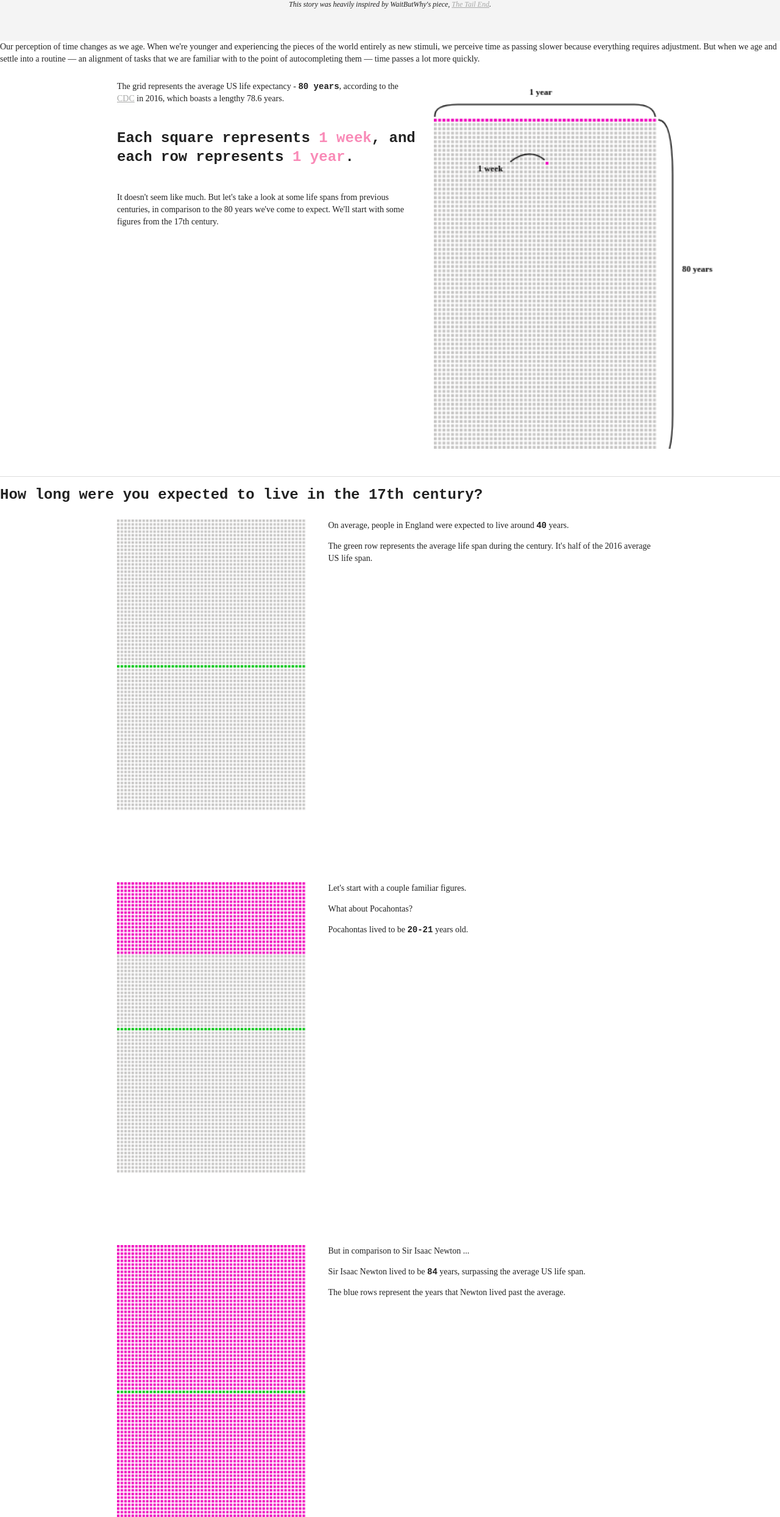
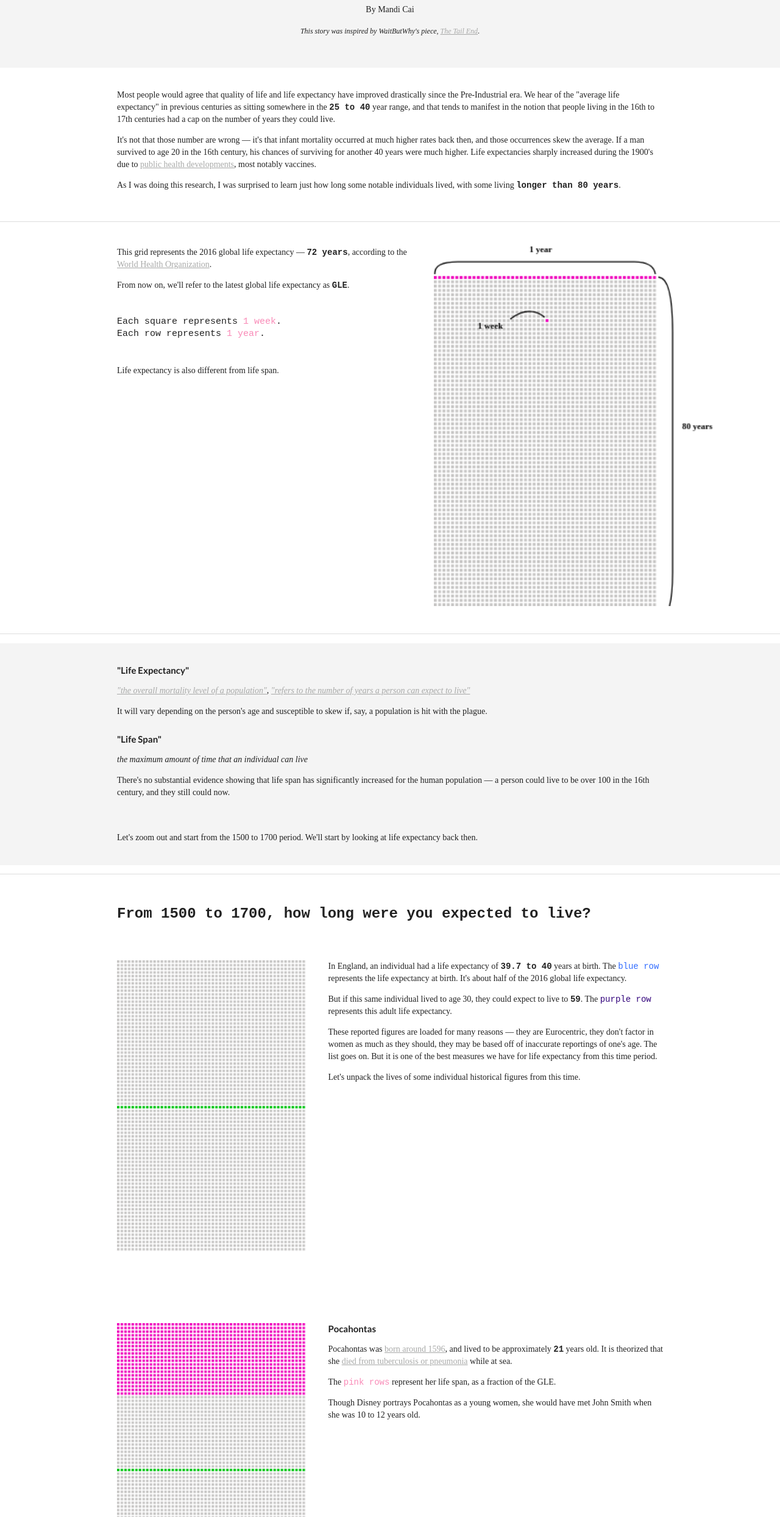
Before and after one commit to mandicai/canvassing, a plain HTML site: page index.html in a window 1280 px wide. Shown: the part 312-2800 px from the top of the page at 61% size. Drawn offline with nearby package versions, Linux system fonts and the light colour scheme; animation ran at ten frames a second; a web font is replaced by a local one.

Commit message:
- Add section with life expectation and life span definitions - Add more text to Newton and Pocahontas sections - Revise/rewrite intro - Add 18th century individual life spans - Change 17th century sections to include 1500 to 1700 duration

```diff
--- a/index.html
+++ b/index.html
@@ -12,53 +12,77 @@
 <body>
   <div class="header">
     <div></div><div></div>
-    <h1>Putting Time into Perspective Pt. 1</h1>
+    <h5>Putting Time into Perspective Pt. 1</h5>
+    <h1>Life Expectancies & Life Spans</h1>
     <span>By Mandi Cai</span>
-    <span class="inspo"><i>This story was heavily inspired by WaitButWhy's piece, <a href="https://waitbutwhy.com/2015/12/the-tail-end.html">The Tail End</a>.</i></span>
+    <span class="inspo"><i>This story was inspired by WaitButWhy's piece, <a href="https://waitbutwhy.com/2015/12/the-tail-end.html">The Tail End</a>.</i></span>
   </div>
-  <div class="content">
+  <div class="section">
     <p>
-      Our perception of time changes as we age. When we're younger and experiencing the pieces of the world
-      entirely as new stimuli, we perceive time as passing slower because everything requires adjustment. But
-      when we age and settle into a routine — an alignment of tasks that we are familiar with to the point
-      of autocompleting them — time passes a lot more quickly.
+      Most people would agree that quality of life and life expectancy have improved drastically since the Pre-Industrial era. We hear of the "average life expectancy"
+      in previous centuries as sitting somewhere in the <b>25 to 40</b> year range, and that tends to manifest in the notion that people living in the 16th to 17th centuries had a cap on the number of years they could live.
     </p>
+    <p>It's not that those number are wrong — it's that infant mortality occurred at much higher rates back then, and those occurrences skew the average. If a man survived to age 20 in the 16th century,
+      his chances of surviving for another 40 years were much higher. Life expectancies sharply increased during the 1900's due to <a href="https://www.cdc.gov/mmwr/preview/mmwrhtml/00056796.htm">public health developments</a>, most notably
+      vaccines.
+    </p>
+    <p>As I was doing this research, I was surprised to learn just how long some notable individuals lived, with some living <b>longer than 80 years</b>.</p>
   </div>
+  <div class="ui divider"></div>
   <div class="ui two column centered grid stackable">
     <div class="nine wide column">
       <p>
-        The grid represents the average US life expectancy - <b>80 years</b>, according to the
-        <a href="https://www.cdc.gov/nchs/fastats/life-expectancy.htm">CDC</a> in 2016, which boasts
-        a lengthy 78.6 years.
+        This grid represents the 2016 global life expectancy — <b>72 years</b>, according to the
+        <a href="https://www.cdc.gov/nchs/fastats/life-expectancy.htm">World Health Organization</a>.
       </p>
+      <p>From now on, we'll refer to the latest global life expectancy as <b>GLE</b>.</p>
       <div class="highlight">
-        <h2>
-          Each square represents <span class="week-highlight">1 week</span>, and each row represents <span class="year-highlight">1 year</span>.
-          <!-- <div id="week-year-vis"></div> -->
-        </h2>
+        <div>Each square represents <span class="week-highlight">1 week</span>.</div>
+        <div>Each row represents <span class="year-highlight">1 year</span>.</div>
+        <!-- <div id="week-year-vis"></div> -->
       </div>
-      <p>
-        It doesn't seem like much. But let's take a look at some life spans from previous centuries, in comparison
-        to the 80 years we've come to expect. We'll start with some figures from the 17th century.
-      </p>
+      <p>Life expectancy is also different from life span.</p>
     </div>
-    <div class="seven wide column">
+    <div class="diagram seven wide column">
       <div id="diagram"></div>
       <!-- <button id="original">Original</button>
       <button id="move">Move</button> -->
     </div>
   </div>
   <div class="ui divider"></div>
-  <div class="content">
-    <h2>How long were you expected to live in the 17th century?</h2>
+  <div class="section definitions">
+    <h4>"Life Expectancy"</h4>
+    <p>
+      <i>
+        <a href="https://www.who.int/gho/mortality_burden_disease/life_tables/situation_trends_text/en/">"the overall mortality level of a population"</a>,
+        <a href="https://ourworldindata.org/life-expectancy-how-is-it-calculated-and-how-should-it-be-interpreted">"refers to the number of years a person can expect to live"</a>
+      </i>
+    </p>
+    <p>It will vary depending on the person's age and susceptible to skew if, say, a population is hit with the plague.</p>
+    <h4>"Life Span"</h4>
+    <p><i>the maximum amount of time that an individual can live</i></p>
+    <p>
+      There's no substantial evidence showing that life span has significantly increased for the human population — a person could live
+      to be over 100 in the 16th century, and they still could now.
+    </p>
+    <br>
+    <br>
+    <p>Let's zoom out and start from the 1500 to 1700 period. We'll start by looking at life expectancy back then.</p>
+  </div>
+  <div class="ui divider"></div>
+  <div class="section">
+    <h2>From 1500 to 1700, how long were you expected to live?</h2>
   </div>
   <div class="ui two column centered grid stackable">
     <div class="six wide column">
       <div id="seventeeth-century-average"></div>
     </div>
     <div class="ten wide column">
-      <p>On average, people in England were expected to live around <b>40</b> years.</p>
-      <p>The <span class="green-row">green row</span> represents the average life span during the century. It's half of the 2016 average US life span.</p>
+      <p>In England, an individual had a life expectancy of <b>39.7 to 40</b> years at birth. The <span class="blue">blue row</span> represents the life expectancy at birth. It's about half of the 2016 global life expectancy.</p>
+      <p>But if this same individual lived to age 30, they could expect to live to <b>59</b>. The <span class="purple">purple row</span> represents this adult life expectancy.</p>
+      <p>These reported figures are loaded for many reasons — they are Eurocentric, they don't factor in women as much as they should, they may be based off of inaccurate reportings of one's age.
+        The list goes on. But it is one of the best measures we have for life expectancy from this time period.</p>
+      <p>Let's unpack the lives of some individual historical figures from this time.</p>
     </div>
   </div>
   <div class="ui two column centered grid stackable">
@@ -66,9 +90,10 @@
       <div id="pocahontas"></div>
     </div>
     <div class="ten wide column">
-      <p>Let's start with a couple familiar figures.</p>
-      <p>What about Pocahontas?</p>
-      <p>Pocahontas lived to be <b>20-21</b> years old.</p>
+      <h4>Pocahontas</h4>
+      <p>Pocahontas was <a href="https://www.smithsonianmag.com/history/true-story-pocahontas-180962649/">born around 1596</a>, and lived to be approximately <b>21</b> years old. It is theorized that she <a href="https://www.womenshistory.org/education-resources/biographies/pocahontas">died from tuberculosis or pneumonia</a> while at sea.</p>
+      <p>The <span class="pink">pink rows</span> represent her life span, as a fraction of the GLE.</p>
+      <p>Though Disney portrays Pocahontas as a young women, she would have met John Smith when she was 10 to 12 years old.</p>
     </div>
   </div>
   <div class="ui two column centered grid stackable">
@@ -76,20 +101,21 @@
       <div id="sir-isaac-newton"></div>
     </div>
     <div class="ten wide column">
-      <p>But in comparison to Sir Isaac Newton ...</p>
-      <p>Sir Isaac Newton lived to be <b>84</b> years, surpassing the average US life span.</p>
-      <p>The <span class='blue-rows'>blue rows</span> represent the years that Newton lived past the average.</p>
+      <h4>Sir Isaac Newton</h4>
+      <p>In contrast, Sir Isaac Newton, who was <a href="https://www.britannica.com/biography/Isaac-Newton">born in 1643</a>, lived to be <b>84</b> years, surpassing the GLE.
+      Newton was born <a href="https://www.britannica.com/biography/Isaac-Newton">a tiny and weak baby</a>, and was not expected to live as long as he did.</p>
+      <p>The <span class="yellow">yellow rows</span> represent the years that Newton lived past the average.</p>
     </div>
   </div>
-  <div class="content">
-    <h2>Some popular figures from the 17th century</h2>
+  <div class="section">
+    <h2>Significant figures from 1500 to 1700</h2>
     <p>The most fascinating thing to me was looking at the life spans of individuals I had learned about throughout history, and
-    comparing them. Voltaire and Sir Isaac Newton lived longer than 80 years, whereas Pocahontas and Anne, Queen
+    comparing them. Voltaire and Sir Isaac Newton lived longer than 72 years, whereas Pocahontas and Anne, Queen
     of Great Britain died on the earlier side.</p>
-    <p>Another interesting thing: the lives of these individuals <i>overlapped</i>. We often learn about these individuals in isolation, or as part
-    of the curriculum for a single subject, i.e. physics for Sir Isaac Newton.</p>
+    <p>Another interesting thing: we often learn about these individuals in isolation, or as part
+    of the curriculum for a single subject, but here, we can see how their lives overlapped.</p>
   </div>
-  <div class="ui three column centered grid stackable">
+  <div class="ui five column centered grid stackable">
     <div class="column">
       <div id="seventeeth-century-pocahontas"></div>
       <p class="name">Pocahontas</p>
@@ -102,16 +128,16 @@
       <div id="seventeeth-century-voltaire"></div>
       <p class="name">Voltaire</p>
     </div>
-  </div>
-  <div class="ui three column centered grid stackable">
     <div class="column">
-      <div id="seventeeth-century-rembrandt"></div>
-      <p class="name">Rembrandt</p>
+        <div id="seventeeth-century-rembrandt"></div>
+        <p class="name">Rembrandt</p>
     </div>
     <div class="column">
-      <div id="seventeeth-century-galilei"></div>
-      <p class="name">Galileo Galilei</p>
+        <div id="seventeeth-century-galilei"></div>
+        <p class="name">Galileo Galilei</p>
     </div>
+  </div>
+  <div class="ui five column centered grid stackable">
     <div class="column">
       <div id="seventeeth-century-bathory"></div>
       <p class="name">Elizabeth Bathory</p>
@@ -120,6 +146,32 @@
       <div id="seventeeth-century-anne"></div>
       <p class="name">Anne, Queen of Great Britain</p>
     </div>
+    <div class="column">
+        <div id="eighteenth-century-sojourner"></div>
+        <p class="name">Sojourner Truth</p>
+    </div>
+    <div class="column">
+        <div id="eighteenth-century-jane"></div>
+        <p class="name">Jane Austen</p>
+    </div>
+    <div class="column">
+        <div id="eighteenth-century-mary"></div>
+        <p class="name">Mary Wollstonecraft</p>
+    </div>
+  </div>
+  <div class="ui five column centered grid stackable">
+    <div class="column">
+        <div id="eighteenth-century-mary-shelley"></div>
+        <p class="name">Mary Wollstonecraft Shelley</p>
+      </div>
+      <div class="column">
+        <div id="eighteenth-century-marie"></div>
+        <p class="name">Marie Tussaud</p>
+      </div>
+      <div class="column">
+          <div id="eighteenth-century-carl"></div>
+          <p class="name">Carl Linnaeus</p>
+      </div>
   </div>
   <script src="https://code.jquery.com/jquery-3.1.1.min.js"
     integrity="sha256-hVVnYaiADRTO2PzUGmuLJr8BLUSjGIZsDYGmIJLv2b8=" crossorigin="anonymous"></script>
@@ -135,3 +187,7 @@
 by Maximilian Kiener and <a href="https://waitbutwhy.com/2015/12/the-tail-end.html">The Tail End</a> by Tim Urban
 illustrate
 a human life span, and remind us of a -->
+<!-- Our perception of time changes as we age. When we're younger and experiencing the pieces of the world
+entirely as new stimuli, we perceive time as passing slower because everything requires adjustment. But
+when we age and settle into a routine — an alignment of tasks that we are familiar with to the point
+of autocompleting them — time passes a lot more quickly. -->
```
